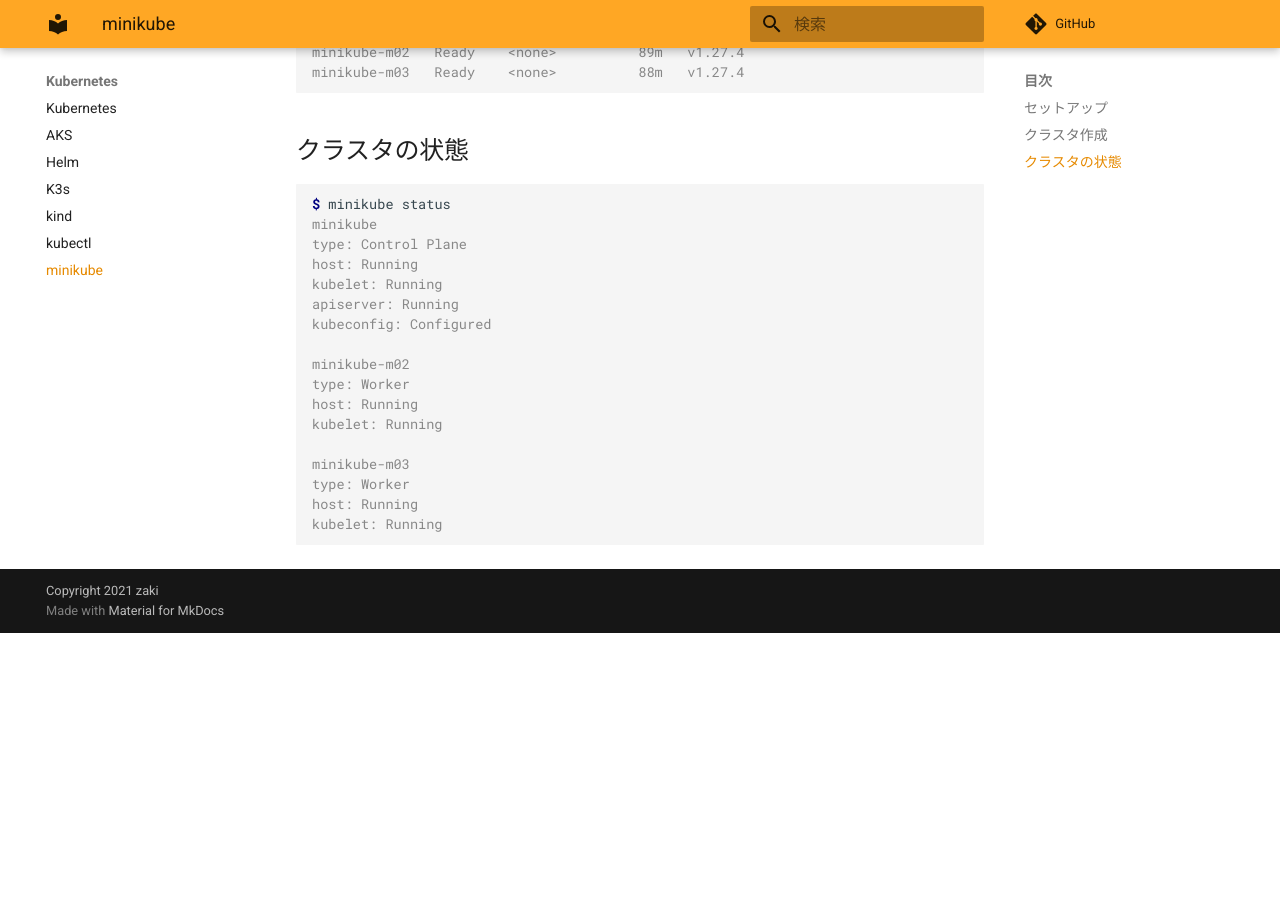
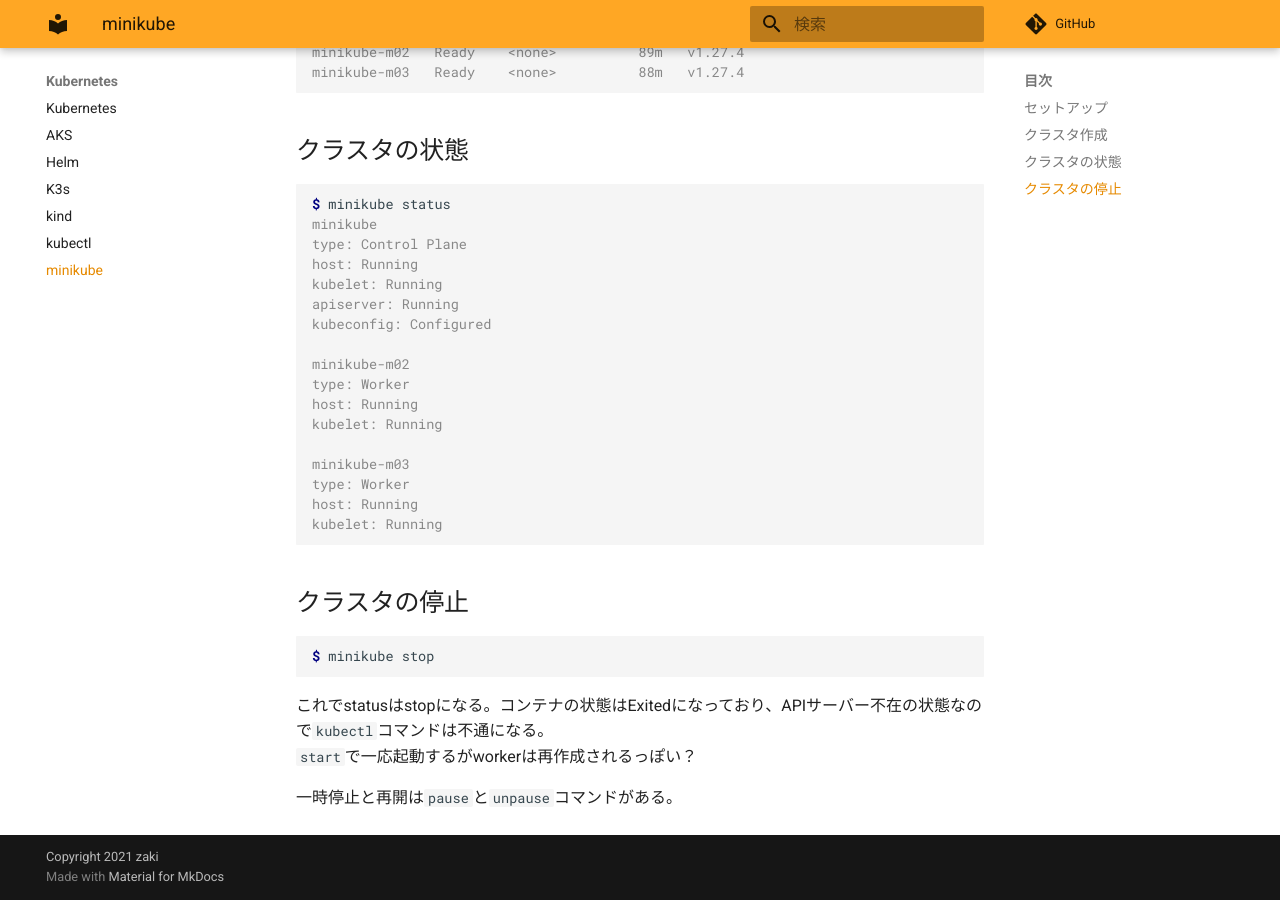
Before and after one commit to zaki-lknr/docs, an MkDocs documentation site: the page built from docs/Kubernetes/minikube.md, in a window 1280 px wide and 900 px high, scrolled down 965 px. Built offline with MkDocs 1.6.1 and Material for MkDocs 9.7.7, drawn with Linux system fonts in a browser that asks for light colours; comment, search, counter and statistics services are not loaded; before the commit the page ends 1598 px from its top, so only the background shows below that.

Commit message:
add: kubernetes/minikube: クラスタの停止

````diff
--- a/docs/Kubernetes/minikube.md
+++ b/docs/Kubernetes/minikube.md
@@ -61,3 +61,14 @@ type: Worker
 host: Running
 kubelet: Running
 ```
+
+## クラスタの停止
+
+```console
+$ minikube stop
+```
+
+これでstatusはstopになる。コンテナの状態はExitedになっており、APIサーバー不在の状態なので`kubectl`コマンドは不通になる。
+`start`で一応起動するがworkerは再作成されるっぽい？
+
+一時停止と再開は`pause`と`unpause`コマンドがある。
````
